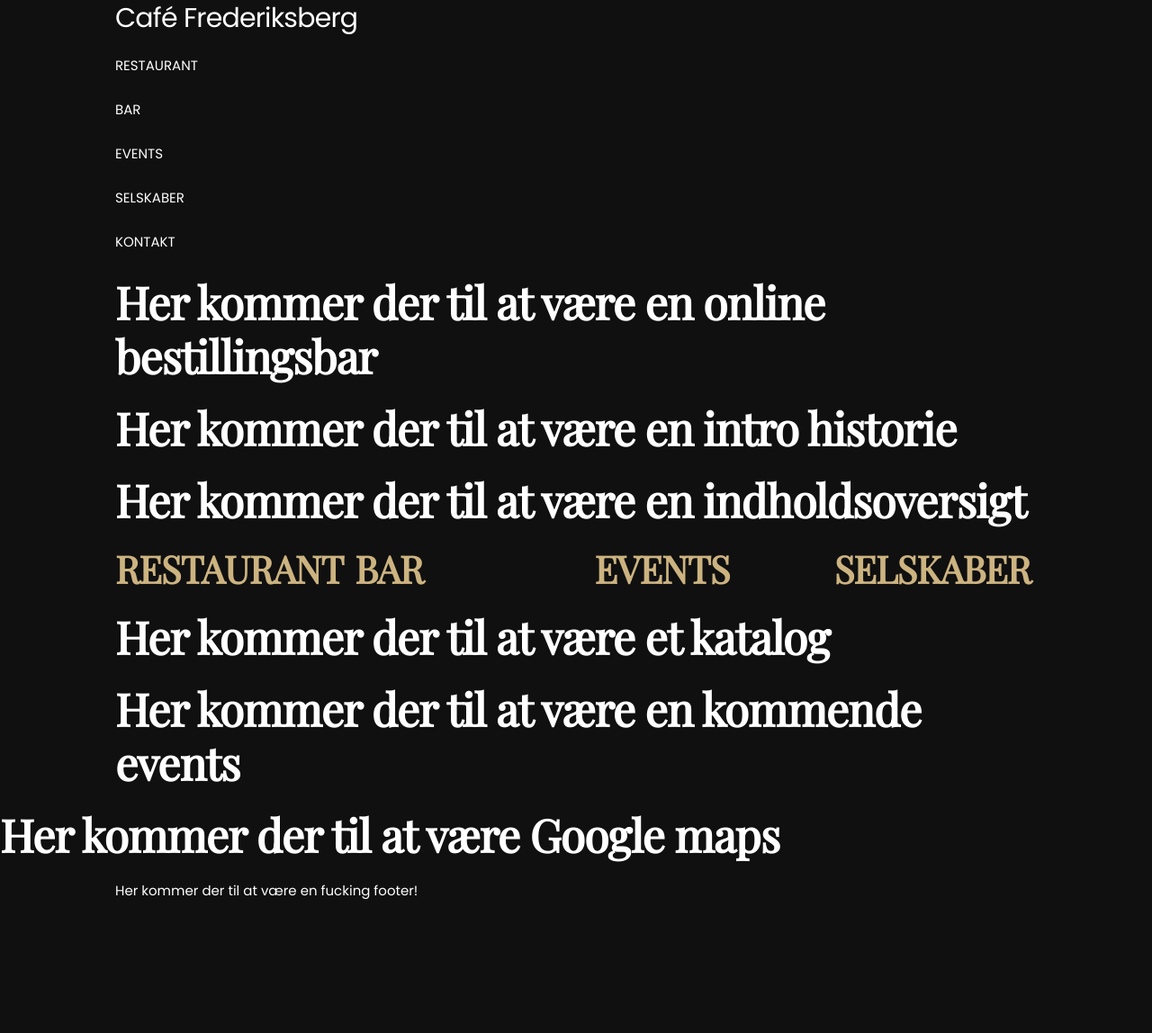
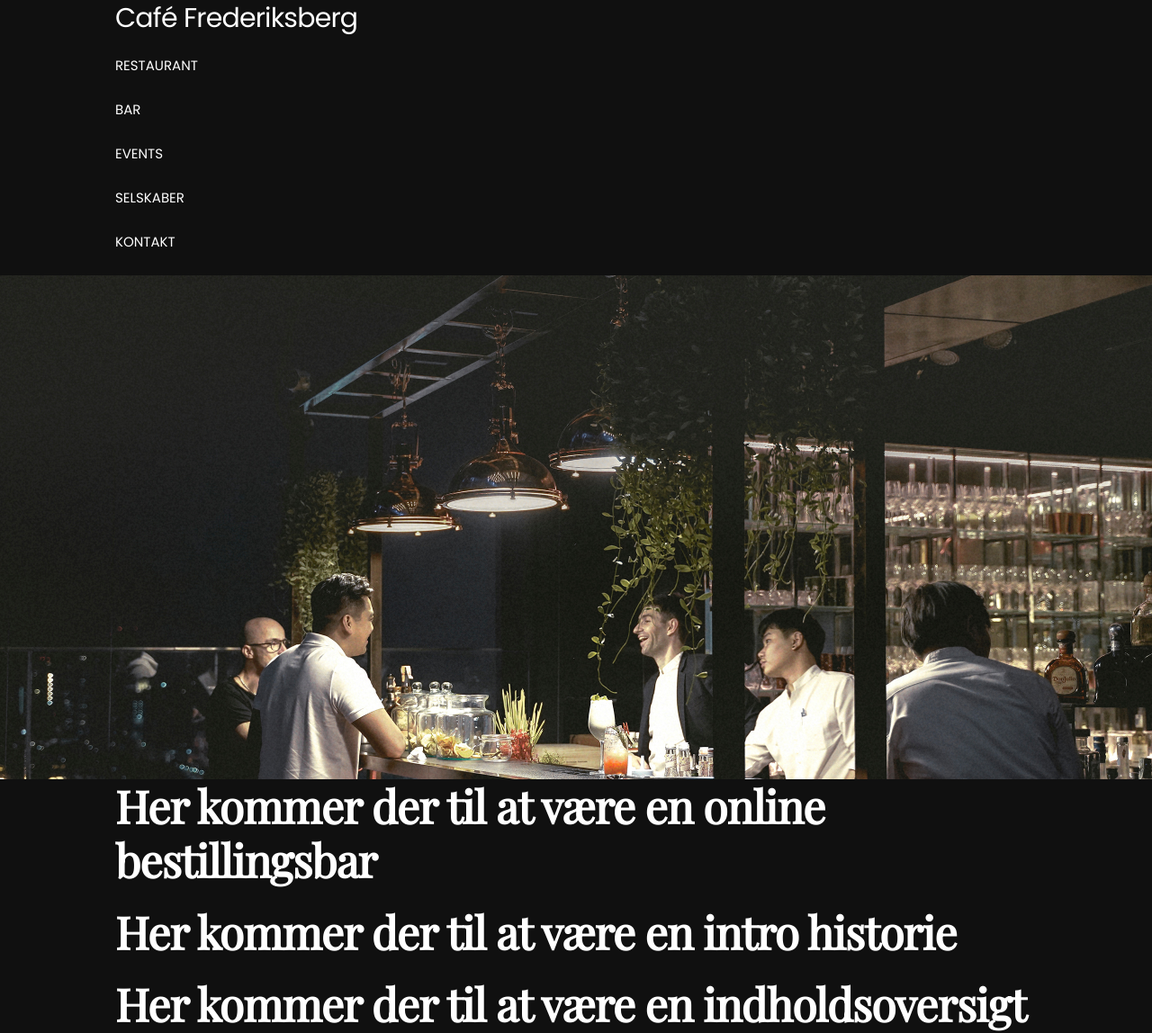
Before and after one commit to simoneliasen/cafefrederiksberg, a PHP site: page / in a window 1280 px wide. Shown: the top 1148 px of the page at 90% size. Before the commit the page ends 999 px from the top, so only its background shows below. Run offline with PHP 8.4, Linux system fonts and the light colour scheme.

Commit message:
addded header

```diff
--- a/css/stylesheet.css
+++ b/css/stylesheet.css
@@ -66,6 +66,13 @@ p {
 
 /*..............................................C HEADER */
 
+.bg_img{
+   background-image: url("../img/bg_img_placeholder.jpg");
+   width: 100%;
+   height: 70vh;
+   background-size: cover;
+}
+
 /*..............................................D FOOTER */
 
 /*..............................................1 INDEX */
```
